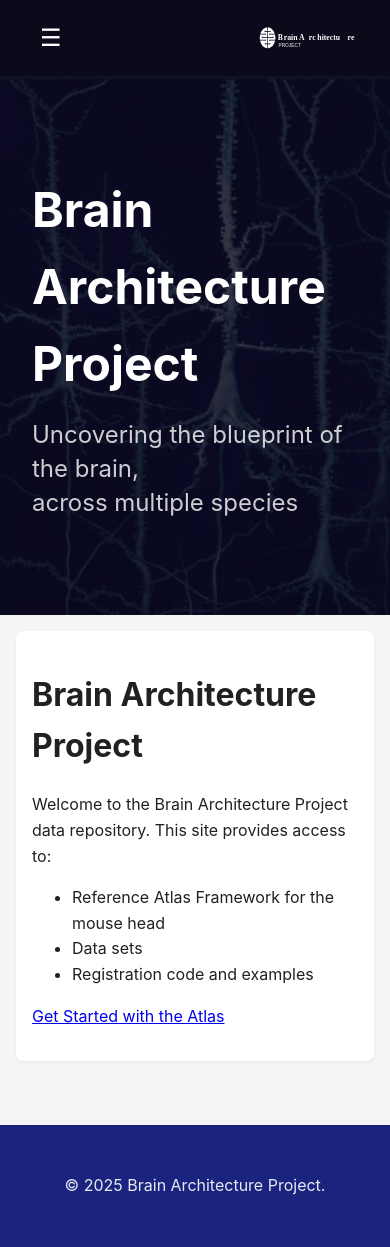
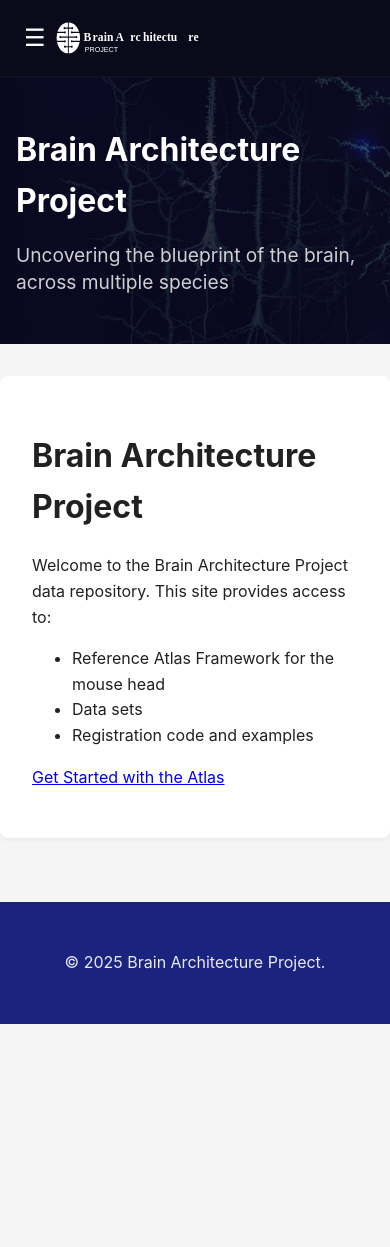
Before and after one commit to ppmitra/BAPDataAndCode, a Jekyll site: the page built from index.md, in a window 390 px wide. Built offline with Jekyll 4.4.1, drawn with Linux system fonts in a browser that asks for light colours; comment, search, counter and statistics services are not loaded; after the commit the page ends 1024 px from its top, so only the background shows below that.

Commit message:
Enhance mobile navigation by adding a toggle button with ARIA label for accessibility. Update CSS for responsive adjustments, including new styles for the main navigation and header content to improve layout and usability on smaller screens.

```diff
--- a/assets/css/style.css
+++ b/assets/css/style.css
@@ -29,6 +29,7 @@
     display: flex;
     justify-content: space-between;
     align-items: center;
+    position: relative;
 }
 
 .logo-container {
@@ -189,27 +190,68 @@
 
 /* Responsive adjustments */
 @media (max-width: 768px) {
+    .header-content {
+        padding: 0.5rem 1rem;
+        flex-wrap: wrap;
+    }
+
     .logo-container {
+        flex: 1;
+        min-width: 0;
+    }
+
+    .site-logo {
+        width: 150px;
+    }
+
+    .main-nav {
+        display: none;
+        position: absolute;
+        top: 100%;
+        left: 0;
+        right: 0;
+        background: #0a0a1a;
+        padding: 1rem;
+        z-index: 100;
+        box-shadow: 0 4px 6px rgba(0,0,0,0.1);
+    }
+
+    .main-nav.active {
+        display: block;
+    }
+
+    .main-nav ul {
         flex-direction: column;
-        align-items: flex-start;
+        padding: 0 1rem;
         gap: 1rem;
     }
 
-    .site-title {
-        font-size: 2.5rem;
+    .main-nav li {
+        width: 100%;
+        border-bottom: 1px solid rgba(255,255,255,0.1);
+        padding: 0.5rem 0;
     }
 
-    .project-subtitle {
+    .main-nav li:last-child {
+        border-bottom: none;
+    }
+
+    .search-container {
+        width: 100%;
+        padding: 0.5rem 0;
+        margin-top: 0.5rem;
+    }
+
+    .hero-section {
+        padding: 3rem 1rem;
+    }
+
+    .hero-content h1 {
         font-size: 2rem;
     }
 
-    .content {
-        margin: 1rem;
-        padding: 1rem;
-    }
-
-    .site-logo {
-        width: 100px;
+    .hero-content p {
+        font-size: 1.2rem;
     }
 }
 
--- a/assets/js/main.js
+++ b/assets/js/main.js
@@ -81,14 +81,18 @@
 // Mobile menu toggle
 const mobileMenuButton = document.createElement('button');
 mobileMenuButton.className = 'mobile-menu-toggle';
+mobileMenuButton.setAttribute('aria-label', 'Toggle menu');
 mobileMenuButton.innerHTML = '☰';
 document.querySelector('.header-content').prepend(mobileMenuButton);
 
-mobileMenuButton.addEventListener('click', () => {
+mobileMenuButton.addEventListener('click', (e) => {
+    e.stopPropagation();
     const nav = document.querySelector('.main-nav');
+    const isExpanding = !nav.classList.contains('active');
     nav.classList.toggle('active');
-    // Focus search input when menu opens
-    if (nav.classList.contains('active')) {
+    mobileMenuButton.innerHTML = isExpanding ? '✕' : '☰';
+
+    if (isExpanding) {
         nav.querySelector('.search-input')?.focus();
     }
 });
```
